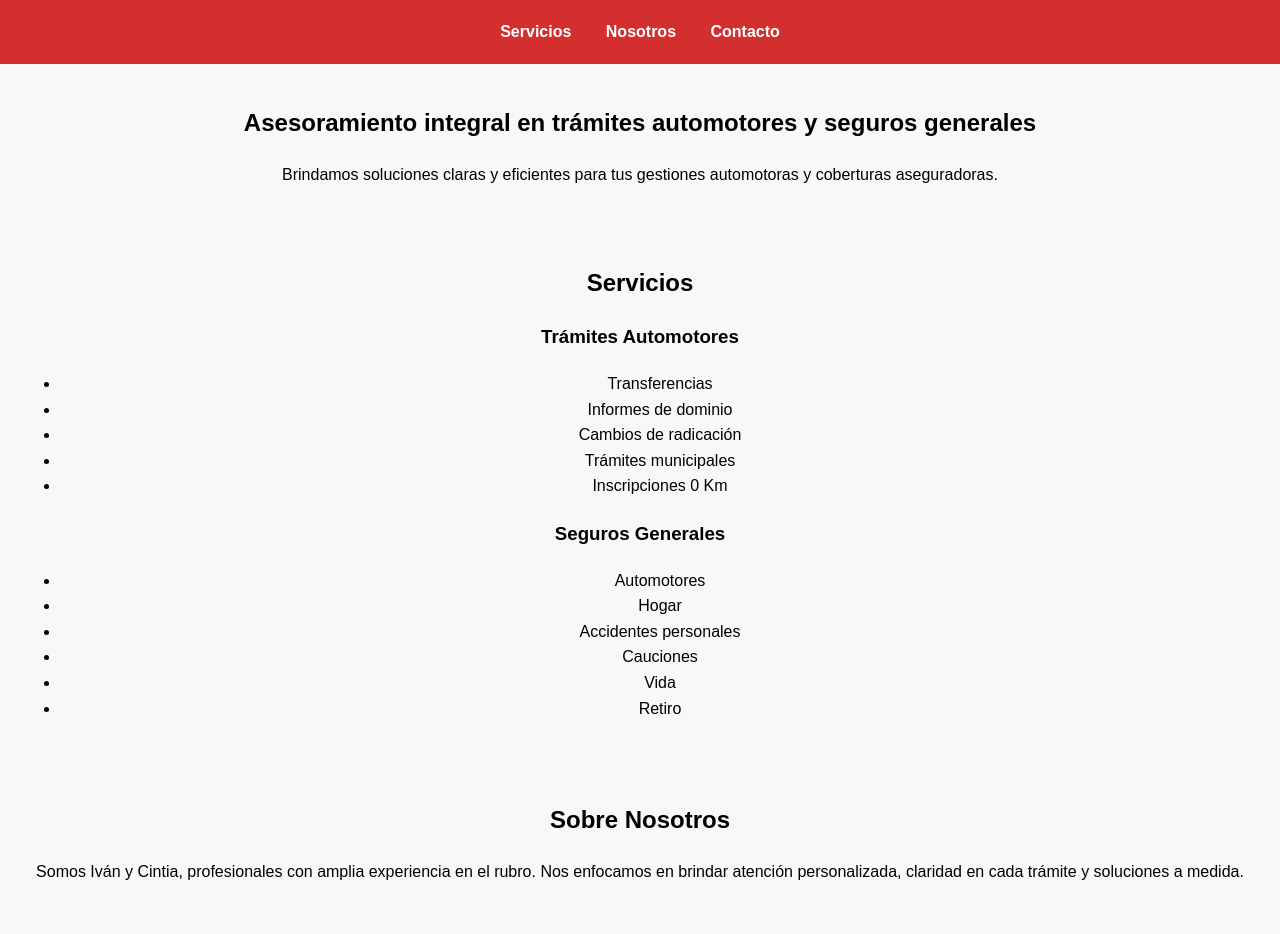
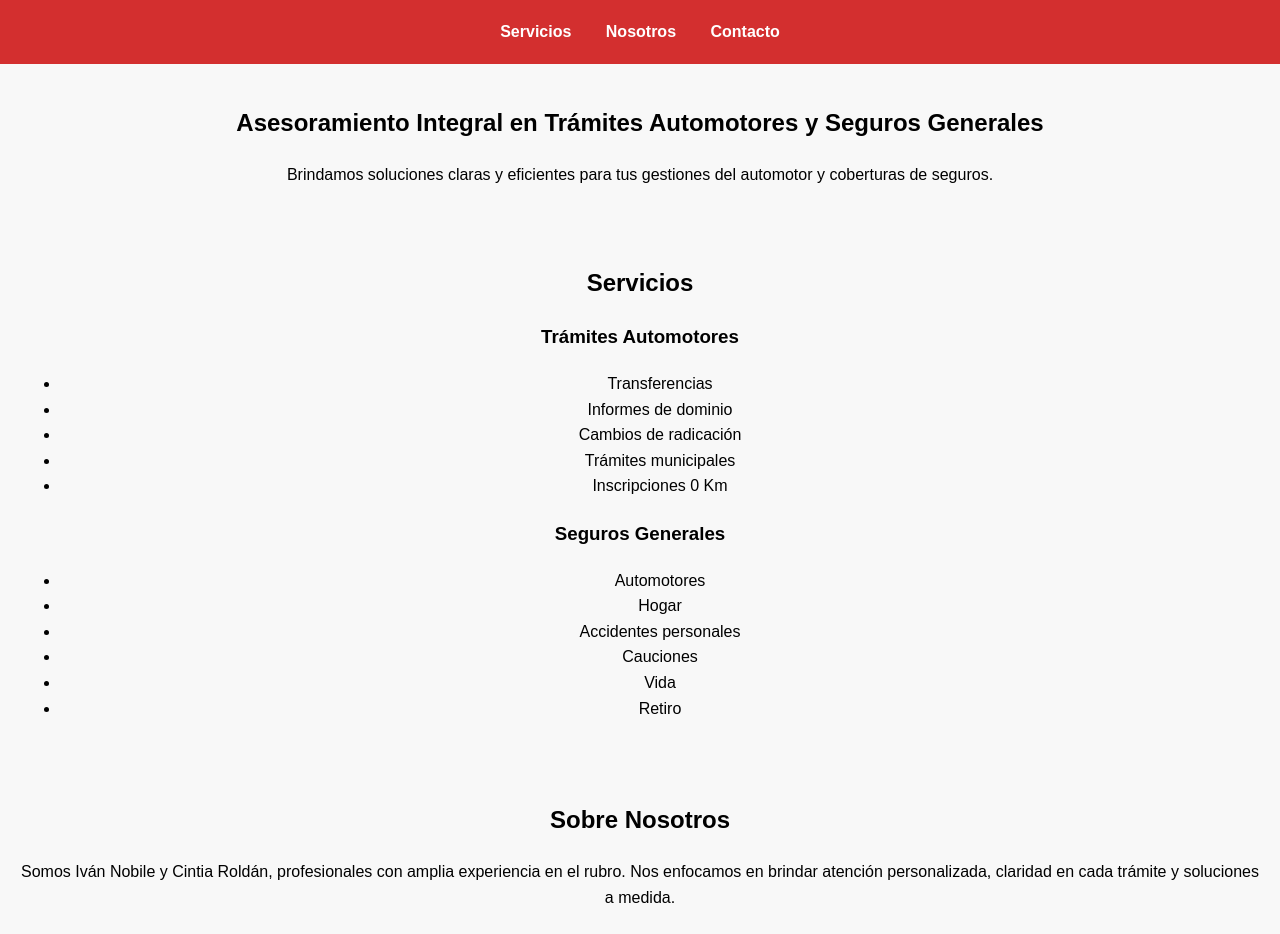
Before and after one commit to Inobile2026/rn-asesoramiento, a plain HTML site: page index.html in a window 1280 px wide. Shown: the part 178-1112 px from the top of the page. Drawn offline with Linux system fonts and the light colour scheme.

Commit message:
Update index.html

```diff
--- a/index.html
+++ b/index.html
@@ -18,8 +18,8 @@
   </header>
 
   <section class="intro">
-    <h2>Asesoramiento integral en trámites automotores y seguros generales</h2>
-    <p>Brindamos soluciones claras y eficientes para tus gestiones automotoras y coberturas aseguradoras.</p>
+    <h2>Asesoramiento Integral en Trámites Automotores y Seguros Generales</h2>
+    <p>Brindamos soluciones claras y eficientes para tus gestiones del automotor y coberturas de seguros.</p>
   </section>
 
   <section id="servicios">
@@ -49,7 +49,7 @@
 
   <section id="nosotros">
     <h2>Sobre Nosotros</h2>
-    <p>Somos Iván y Cintia, profesionales con amplia experiencia en el rubro. Nos enfocamos en brindar atención personalizada, claridad en cada trámite y soluciones a medida.</p>
+    <p>Somos Iván Nobile y Cintia Roldán, profesionales con amplia experiencia en el rubro. Nos enfocamos en brindar atención personalizada, claridad en cada trámite y soluciones a medida.</p>
   </section>
 
   <section id="contacto">
@@ -78,4 +78,5 @@
     <p>&copy; 2025 RN Asesoramiento & Gestión</p>
   </footer>
 </body>
+
 </html>
```
